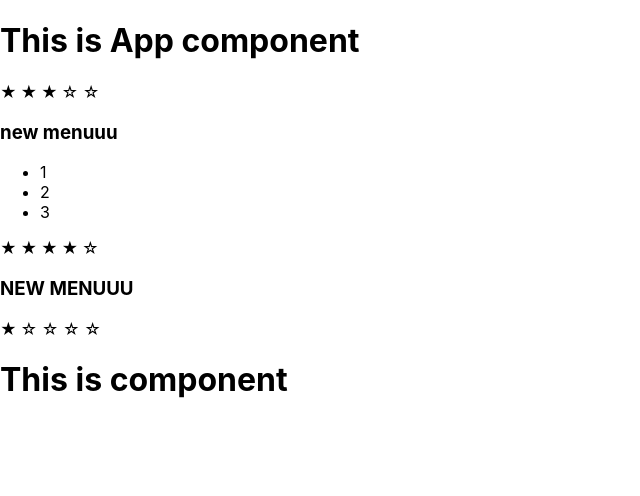
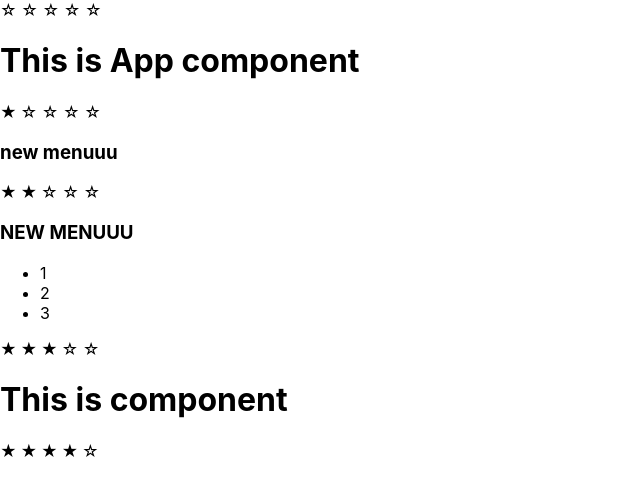
Before and after one commit to hrudkouski/kabzda-kak-prosto-ts, a React (Create React App) app: page / in a window 1280 px wide. Shown: the top 496 px of the page, without its empty margins (0-640 px from the left). Built offline with nearby package versions, Linux system fonts and the light colour scheme.

Commit message:
conditional rendering

```diff
--- a/src/App.tsx
+++ b/src/App.tsx
@@ -5,13 +5,15 @@
 function App() {
     return (
         <div>
+            <Ratings value={0}/>
             <PageTittle titlePage='This is App component'/>
+            <Ratings value={1}/>
+            <Accordion titleValue={'new menuuu'} collapsed={true}/>
+            <Ratings value={2}/>
+            <Accordion titleValue={'NEW MENUUU'} collapsed={false}/>
             <Ratings value={3}/>
-            <Accordion titleValue={'new menuuu'} collapsed={true}/>
+            <PageTittle titlePage='This is component'/>
             <Ratings value={4}/>
-            <Accordion titleValue={'NEW MENUUU'} collapsed={false}/>
-            <Ratings value={1}/>
-            <PageTittle titlePage='This is component'/>
         </div>
     );
 }
--- a/src/components/Accordion.tsx
+++ b/src/components/Accordion.tsx
@@ -6,11 +6,10 @@
 }
 
 function Accordion(props: AccordionPropsType) {
-    if (props.collapsed) {
-        return <div><AccordionTitle titleValue={props.titleValue}/> <AccordionBody/></div>
-    } else {
-        return <div><AccordionTitle titleValue={props.titleValue}/></div>
-    }
+    return <div>
+        <AccordionTitle titleValue={props.titleValue}/>
+        {!props.collapsed && <AccordionBody/>}
+    </div>
 }
 
 type AccordionTitlePropsType = {
--- a/src/components/Ratings.tsx
+++ b/src/components/Ratings.tsx
@@ -5,68 +5,13 @@
 }
 
 export function Ratings(props: propsRatingsType) {
-    if (props.value === 1) {
-        return (
-            <div>
-                <Star selected={true}/>
-                <Star selected={false}/>
-                <Star selected={false}/>
-                <Star selected={false}/>
-                <Star selected={false}/>
-            </div>
-        );
-    }
-    if (props.value === 2) {
-        return (
-            <div>
-                <Star selected={true}/>
-                <Star selected={true}/>
-                <Star selected={false}/>
-                <Star selected={false}/>
-                <Star selected={false}/>
-            </div>
-        );
-    }
-    if (props.value === 3) {
-        return (
-            <div>
-                <Star selected={true}/>
-                <Star selected={true}/>
-                <Star selected={true}/>
-                <Star selected={false}/>
-                <Star selected={false}/>
-            </div>
-        );
-    }
-    if (props.value === 4) {
-        return (
-            <div>
-                <Star selected={true}/>
-                <Star selected={true}/>
-                <Star selected={true}/>
-                <Star selected={true}/>
-                <Star selected={false}/>
-            </div>
-        );
-    }
-    if (props.value === 5) {
-        return (
-            <div>
-                <Star selected={true}/>
-                <Star selected={true}/>
-                <Star selected={true}/>
-                <Star selected={true}/>
-                <Star selected={true}/>
-            </div>
-        );
-    }
     return (
         <div>
-            <Star selected={false}/>
-            <Star selected={false}/>
-            <Star selected={false}/>
-            <Star selected={false}/>
-            <Star selected={false}/>
+            <Star selected={props.value > 0}/>
+            <Star selected={props.value > 1}/>
+            <Star selected={props.value > 2}/>
+            <Star selected={props.value > 3}/>
+            <Star selected={props.value > 4}/>
         </div>
     );
 }
```
